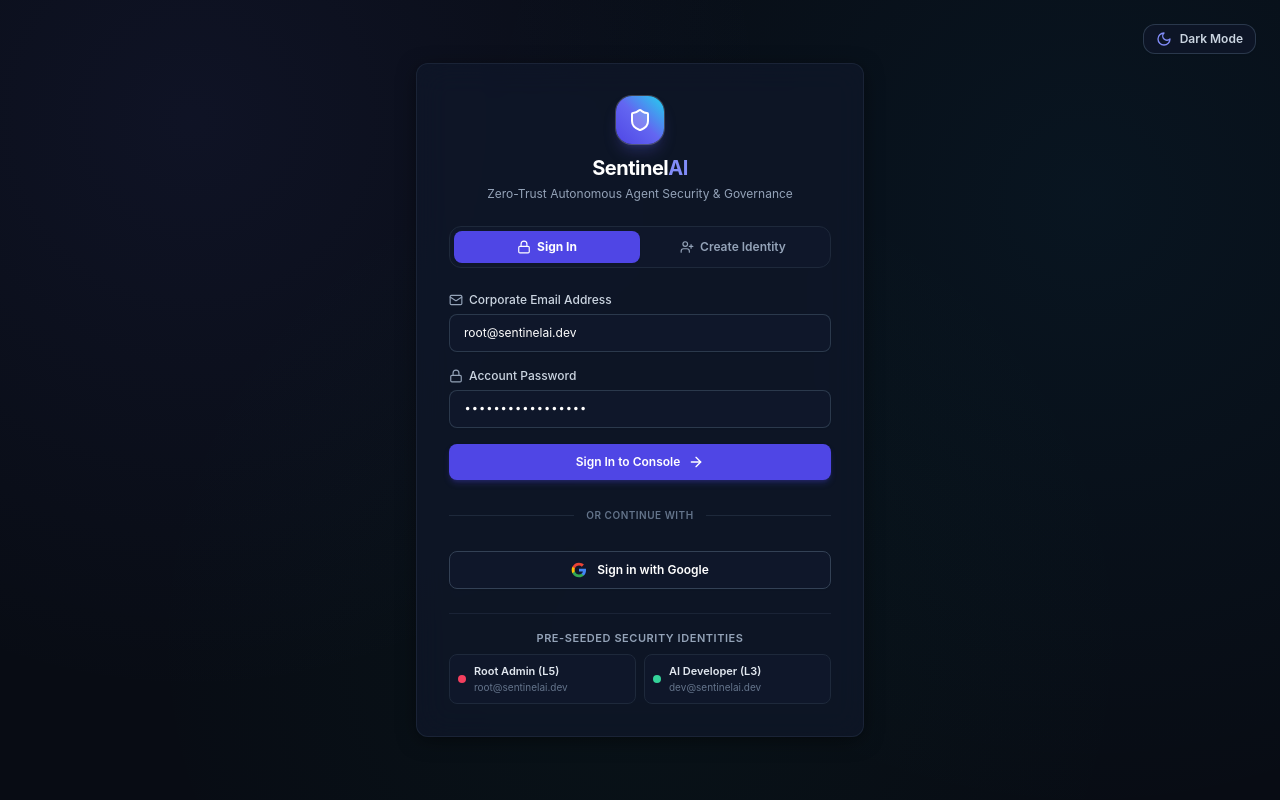
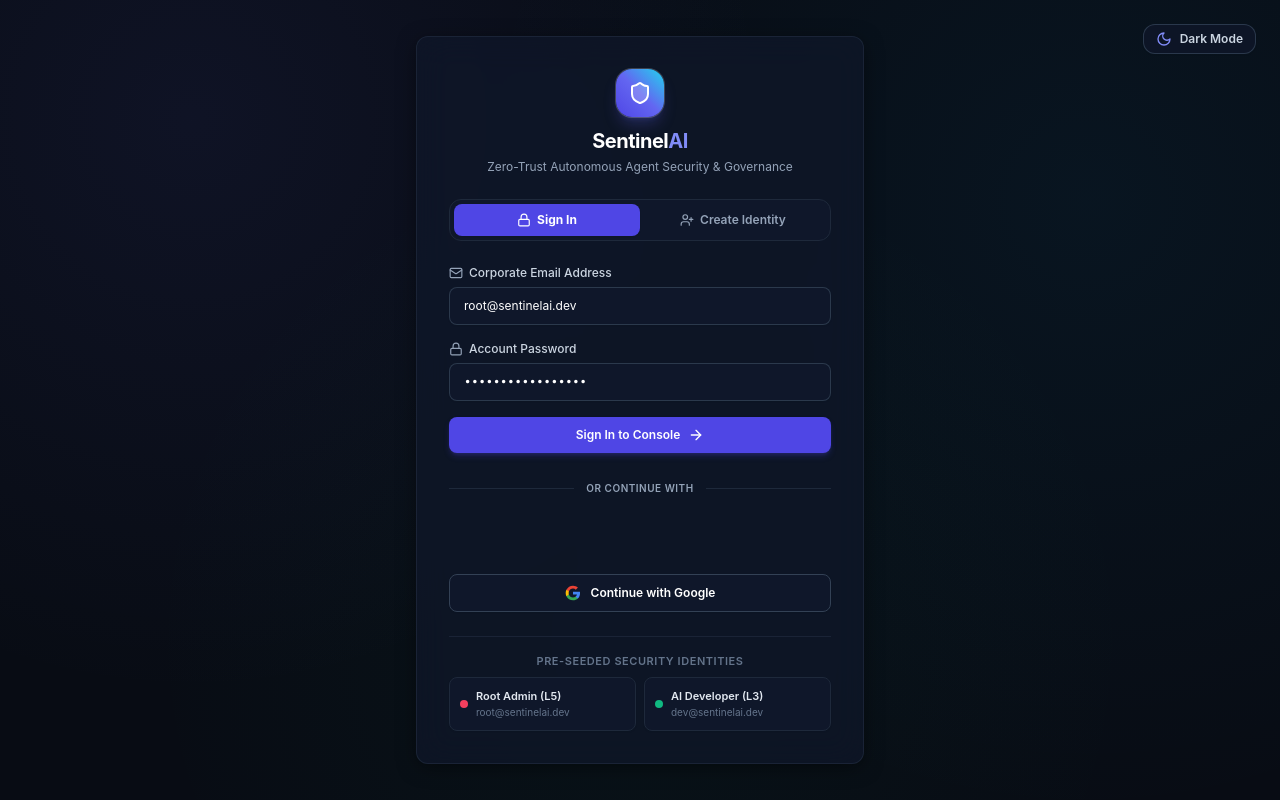
Before and after one commit to Aditya7808/Cyberagent-, a React (Vite) app in the folder frontend/: page /login in a window 1280 px wide. Built offline with nearby package versions, Linux system fonts and the light colour scheme; no server answers.

Commit message:
fix(auth): show single unified Google sign-in button

```diff
--- a/frontend/src/pages/Login.tsx
+++ b/frontend/src/pages/Login.tsx
@@ -53,6 +53,7 @@ export const Login: React.FC = () => {
 
   // Google OAuth Configuration Modal state
   const [showGoogleModal, setShowGoogleModal] = useState(false);
+  const [isGoogleNativeLoaded, setIsGoogleNativeLoaded] = useState(false);
   const [googleClientIdInput, setGoogleClientIdInput] = useState('456524101892-iovu195eards01hk1gk8dk44f3f1jqdt.apps.googleusercontent.com');
   const [googleClientId, setGoogleClientId] = useState<string>(() => {
     return import.meta.env.VITE_GOOGLE_CLIENT_ID || localStorage.getItem('sentinel_google_client_id') || '456524101892-iovu195eards01hk1gk8dk44f3f1jqdt.apps.googleusercontent.com';
@@ -99,6 +100,7 @@ export const Login: React.FC = () => {
               width: 360,
               text: 'continue_with',
             });
+            setIsGoogleNativeLoaded(true);
           }
         } catch (e) {
           console.warn('Google GSI init notice:', e);
@@ -320,41 +322,43 @@ export const Login: React.FC = () => {
 
         {/* Divider */}
         <div className="relative flex py-1 items-center">
-          <div className="flex-grow border-t border-slate-800"></div>
-          <span className="flex-shrink mx-3 text-[10px] font-semibold text-slate-500 uppercase tracking-wider">
+          <div className="flex-grow border-t border-slate-200 dark:border-slate-800"></div>
+          <span className="flex-shrink mx-3 text-[10px] font-semibold text-slate-400 dark:text-slate-500 uppercase tracking-wider">
             Or Continue With
           </span>
-          <div className="flex-grow border-t border-slate-800"></div>
+          <div className="flex-grow border-t border-slate-200 dark:border-slate-800"></div>
         </div>
 
-        {/* Real Google Auth Button */}
-        <div>
-          <div id="googleNativeBtn" className="flex justify-center" />
+        {/* Single Genuine Google Auth Block */}
+        <div className="space-y-1.5">
+          <div id="googleNativeBtn" className="flex justify-center w-full min-h-[44px]" />
+          {!isGoogleNativeLoaded && (
             <button
               type="button"
               onClick={handleGoogleSignInClick}
               disabled={loading}
-            className="w-full py-2.5 px-4 rounded-lg bg-slate-900 hover:bg-slate-800/90 text-white text-xs font-semibold transition-all flex items-center justify-center gap-2.5 border border-slate-700 shadow-sm cursor-pointer disabled:opacity-50 hover:border-slate-600"
+              className="w-full py-2.5 px-4 rounded-lg bg-white dark:bg-slate-900 hover:bg-slate-50 dark:hover:bg-slate-800/90 text-slate-800 dark:text-white text-xs font-semibold transition-all flex items-center justify-center gap-2.5 border border-slate-300 dark:border-slate-700 shadow-sm cursor-pointer disabled:opacity-50"
             >
               <GoogleIcon className="w-4 h-4" />
-            <span>Sign in with Google</span>
+              <span>Continue with Google</span>
             </button>
+          )}
         </div>
 
         {/* Demo Credentials Reference Box */}
-        <div className="pt-4 border-t border-slate-800/80 space-y-2">
-          <div className="text-[11px] font-semibold text-slate-400 text-center uppercase tracking-wider">
+        <div className="pt-4 border-t border-slate-200 dark:border-slate-800/80 space-y-2">
+          <div className="text-[11px] font-semibold text-slate-500 dark:text-slate-400 text-center uppercase tracking-wider">
             Pre-Seeded Security Identities
           </div>
           <div className="grid grid-cols-2 gap-2 text-xs">
             <button
               type="button"
               onClick={() => handleSelectDemo('root@sentinelai.dev', 'SentinelRoot2026!')}
-              className="p-2 rounded-lg bg-slate-900 hover:bg-slate-800/80 border border-slate-800 text-left transition-colors flex items-center gap-2 cursor-pointer"
+              className="p-2.5 rounded-lg bg-slate-50 dark:bg-slate-900 hover:bg-slate-100 dark:hover:bg-slate-800/80 border border-slate-200 dark:border-slate-800 text-left transition-colors flex items-center gap-2 cursor-pointer shadow-sm"
             >
               <div className="w-2 h-2 rounded-full bg-rose-500 shrink-0" />
               <div className="truncate">
-                <div className="font-semibold text-slate-200 text-[11px]">Root Admin (L5)</div>
+                <div className="font-semibold text-slate-800 dark:text-slate-200 text-[11px]">Root Admin (L5)</div>
                 <div className="text-[10px] text-slate-500 truncate">root@sentinelai.dev</div>
               </div>
             </button>
@@ -362,11 +366,11 @@ export const Login: React.FC = () => {
             <button
               type="button"
               onClick={() => handleSelectDemo('dev@sentinelai.dev', 'SentinelDev2026!')}
-              className="p-2 rounded-lg bg-slate-900 hover:bg-slate-800/80 border border-slate-800 text-left transition-colors flex items-center gap-2 cursor-pointer"
+              className="p-2.5 rounded-lg bg-slate-50 dark:bg-slate-900 hover:bg-slate-100 dark:hover:bg-slate-800/80 border border-slate-200 dark:border-slate-800 text-left transition-colors flex items-center gap-2 cursor-pointer shadow-sm"
             >
-              <div className="w-2 h-2 rounded-full bg-emerald-400 shrink-0" />
+              <div className="w-2 h-2 rounded-full bg-emerald-500 shrink-0" />
               <div className="truncate">
-                <div className="font-semibold text-slate-200 text-[11px]">AI Developer (L3)</div>
+                <div className="font-semibold text-slate-800 dark:text-slate-200 text-[11px]">AI Developer (L3)</div>
                 <div className="text-[10px] text-slate-500 truncate">dev@sentinelai.dev</div>
               </div>
             </button>
```
Lines whose indentation alone changed are shown as unchanged.
